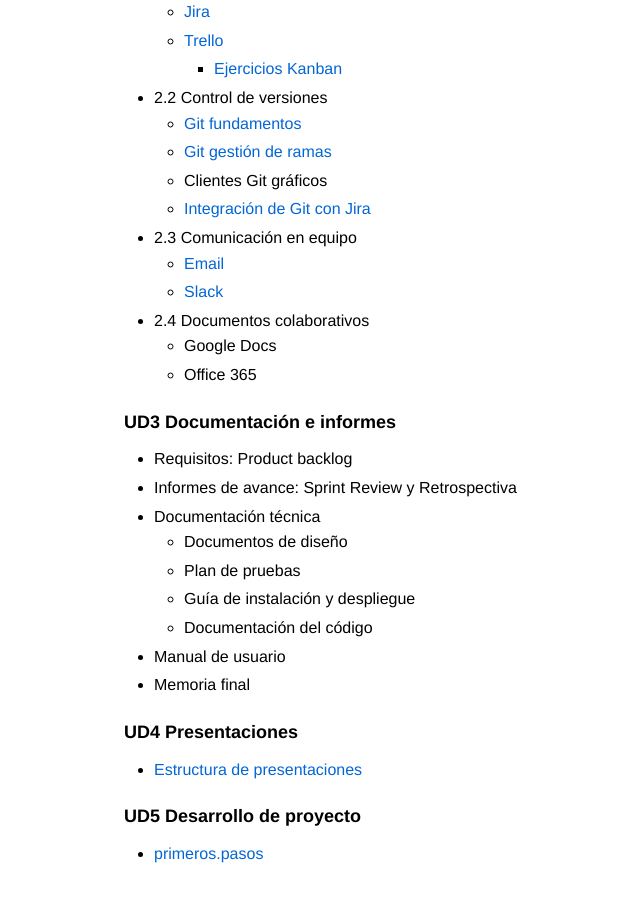
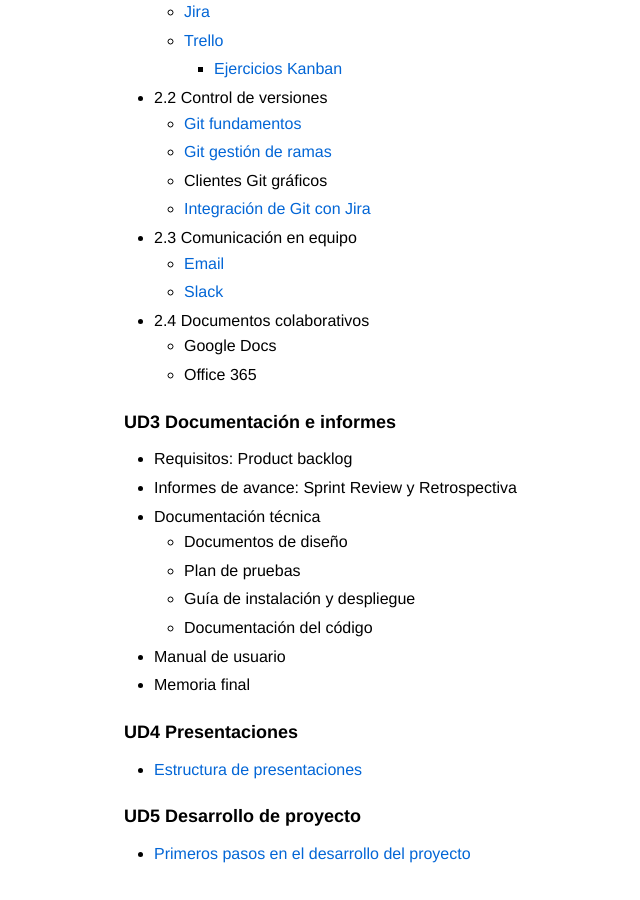
Before and after one commit to fperezIES/proyecto, a Jekyll site: the page built from index.md, in a window 1280 px wide and 900 px high, scrolled down 1949 px. Shown: the whole window, without its empty margins (119-759 px from the left). Built offline with Jekyll 4.4.1, drawn with Linux system fonts in a browser that asks for light colours; our own code applies the rules of GitHub Pages for plain Markdown files.

Commit message:
Primeros pasos en estructura del proyecto.

```diff
--- a/index.md
+++ b/index.md
@@ -86,4 +86,4 @@
 - [Estructura de presentaciones](UD4/presentaciones.md)
 
 ### UD5 Desarrollo de proyecto
-- [primeros.pasos](UD5/primeros.pasos.md)
+- [Primeros pasos en el desarrollo del proyecto](UD5/primeros.pasos.md)
```
